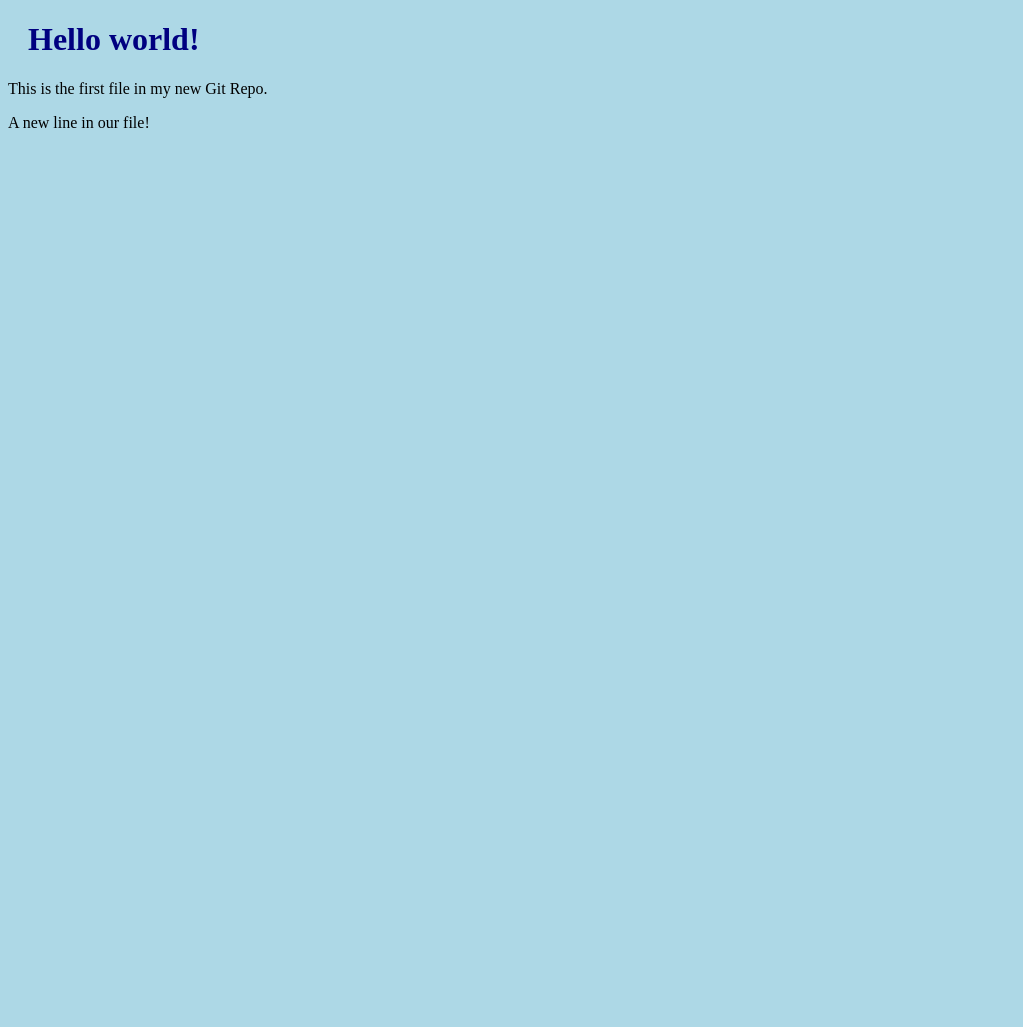
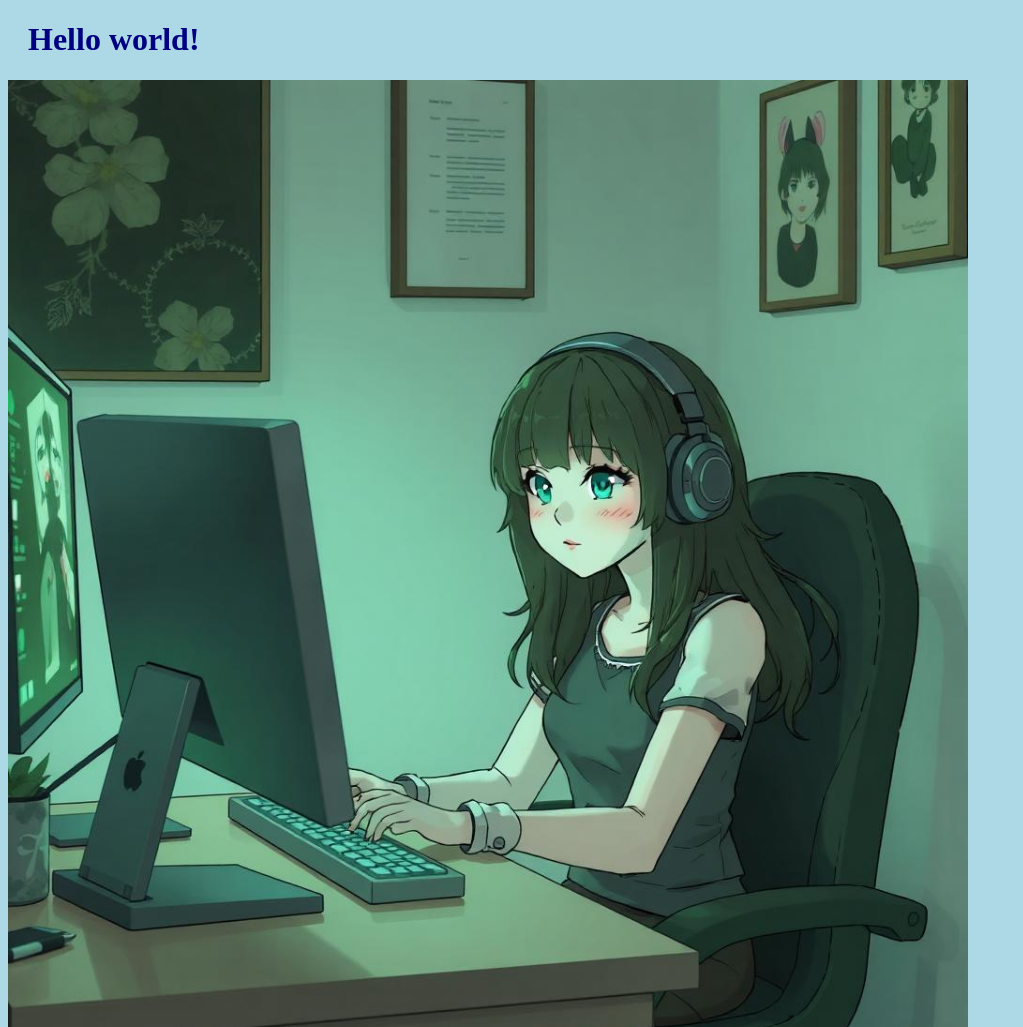
Before and after one commit to bongsan009/hello-world, a plain HTML site: page index.html in a window 1280 px wide. Shown: the top 1027 px of the page, without its empty margins (0-1023 px from the left). Before the commit the page ends 800 px from the top, so only its background shows below. Drawn offline with Linux system fonts and the light colour scheme.

Commit message:
Added image to Hello World

```diff
--- a/index.html
+++ b/index.html
@@ -1,15 +1,19 @@
 <!DOCTYPE html>
 <html>
+
 <head>
-<title>Hello World!</title>
-<link rel="stylesheet" href="bluestyle.css">
+    <title>Hello World!</title>
+    <link rel="stylesheet" href="bluestyle.css">
 </head>
+
 <body>
 
-<h1>Hello world!</h1>
-<p>This is the first file in my new Git Repo.</p>
+    <h1>Hello world!</h1>
+    <div><img src="img-hello-world.jpg" alt="Hello World from Space" style="width:100%;max-width:960px"></div>
+    <p>This is the first file in my new Git Repo.</p>
 
-<p>A new line in our file!</p>
+    <p>A new line in our file!</p>
 
 </body>
+
 </html>
```
Also changed, not shown: img-hello-world.jpg (added).
